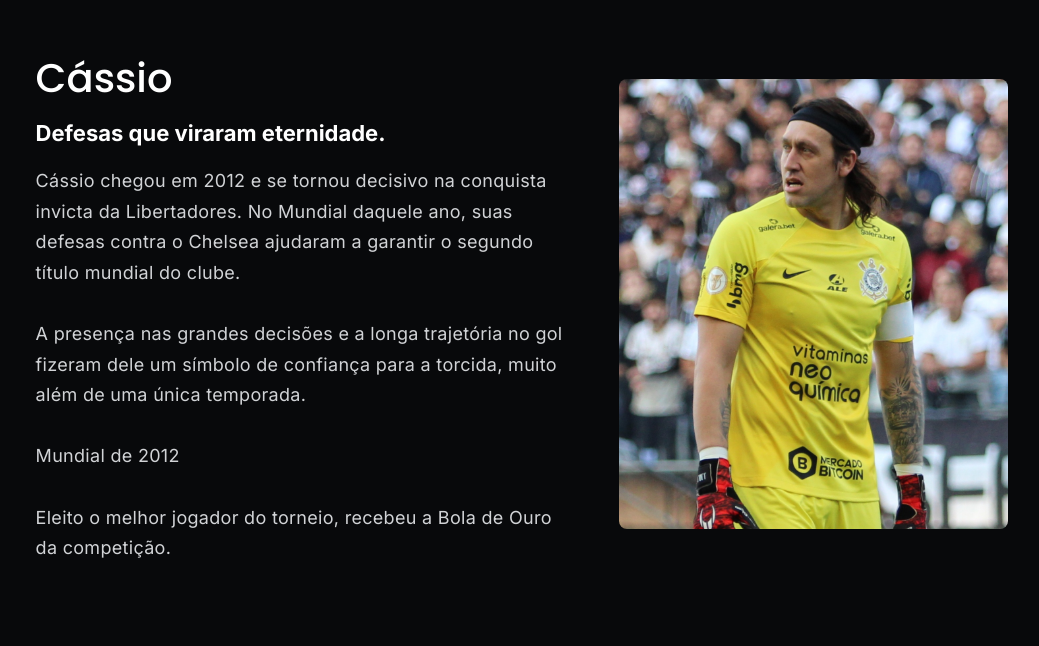
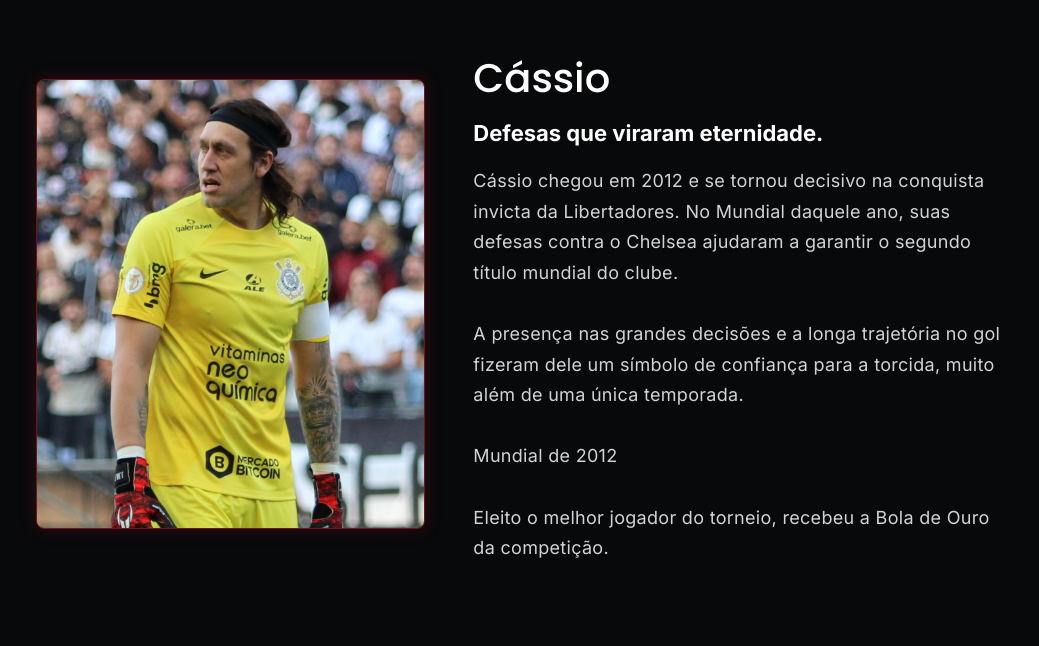
Before and after one commit to MatheusMenino/projeto-individual, a website: page meu-projeto/public/idolos.html in a window 1280 px wide. Shown: the part 1514-2160 px from the top of the page, without its empty margins (118-1157 px from the left). Drawn offline with Linux system fonts and the light colour scheme.

Commit message:
Alterar estilo das imagens

```diff
--- a/meu-projeto/public/css/idolos.css
+++ b/meu-projeto/public/css/idolos.css
@@ -87,6 +87,10 @@
     background: var(--cor-fundo);
 }
 
+.secao-invertida{
+    flex-direction: row-reverse;
+}
+
 .conteudo-idolos {
     display: flex;
     flex-direction: column;
@@ -125,9 +129,12 @@
     object-fit: cover;
     object-position: center top;
     border-radius: 8px;
-    transition: transform 0.3s ease;
+    border: 1px solid rgba(220, 35, 45, 0.5);
+    box-shadow: 0 0 18px rgba(220, 35, 45, 0.18);
+    transition: transform 0.3s ease, box-shadow 0.3s ease;
 }
 
 .container-imagem img:hover {
-    transform: scale(1.04);
+    transform: scale(1.02);
+    box-shadow: 0 0 25px rgba(220, 35, 45, 0.35);
 }
```
